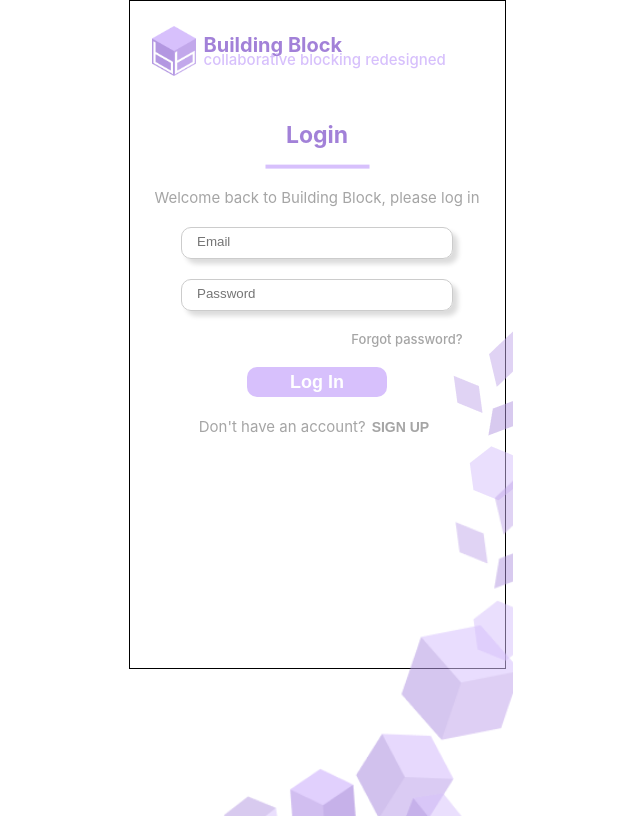
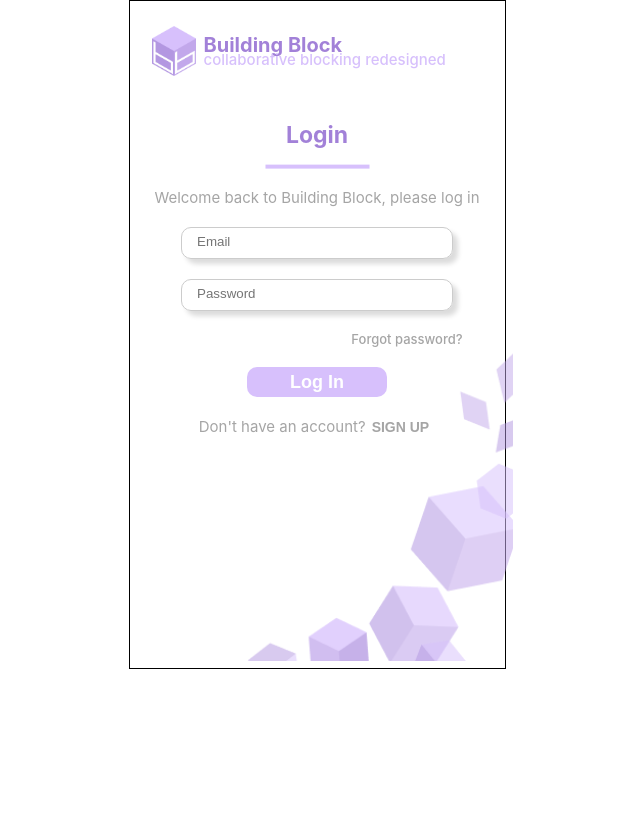
Before and after one commit to ayeh0418/building-block, a React (Create React App) app: page / in a window 1280 px wide. Shown: the whole page, without its empty margins (323-963 px from the left). Built offline with nearby package versions, Linux system fonts and the light colour scheme.

Commit message:
fixed the looks?

```diff
--- a/src/pages/Signup.js
+++ b/src/pages/Signup.js
@@ -18,7 +18,7 @@ export default function Signup() {
                 <h3>collaborative blocking reimagined</h3>
                 <img className="corner" src={corner}/>
             </div>
-            <Link to="/Login"><p>Already have an account? LOG IN</p></Link>
+            <Link to="/"><p>Already have an account? LOG IN</p></Link>
 		</div>
 	);
 }
--- a/src/pages/login.css
+++ b/src/pages/login.css
@@ -11,7 +11,7 @@
     margin: 20px;
 }
 
-.logo {
+.logo-login {
     padding: 5px;
     width: 44px;
     height: 50px;
@@ -117,20 +117,15 @@
     color: #A5A5A5;
 }
 
-.corner {
+.corner-login {
     width: 300px;
     position: absolute;
     right: 444px;
 }
 
-.corner-top-img {
+.corner-img {
+    width: 275px;
     position: absolute;
     right: 0px;
-    bottom: -50px;
+    top: -125px;
 }
-
-.corner-img {
-    width: 300px;
-    position: absolute;
-    right: 0px;
-}
--- a/src/pages/login.js
+++ b/src/pages/login.js
@@ -5,7 +5,6 @@ import './Login.css';
 import logo from '../images/logo.png';
 import bar from '../images/bar.png';
 import corner from '../images/corner.png';
-import topCorner from '../images/corner-top.png';
 
 class Login extends Component {
 	constructor(props) {
@@ -45,7 +44,7 @@ class Login extends Component {
 		return (
 			<div className="screen">
 				<div className="header">
-					<img className="logo" alt="Flyer" src={logo} />
+					<img className="logo-login" alt="Flyer" src={logo} />
 					<div className="header-text">
 						<div className="header-title">Building Block</div>
 						<div className="slogan">collaborative blocking redesigned</div>
@@ -69,10 +68,9 @@ class Login extends Component {
 						<div className="forgot-password">Forgot password?</div>
 						<input className="login-button" type="submit" value="Log In" />
 					</form>
-					<div className="no-account">Don't have an account?<Link to="/signup"><button className="signup-button">SIGN UP</button></Link></div>
+					<div className="no-account">Don't have an account?<Link to="/Signup"><button className="signup-button">SIGN UP</button></Link></div>
 				</div>
-				<div className="corner">
-					<img className="corner-top-img" src={topCorner} />
+				<div className="corner-login">
 					<img className="corner-img" src={corner} />
 				</div>
 			</div>
```
